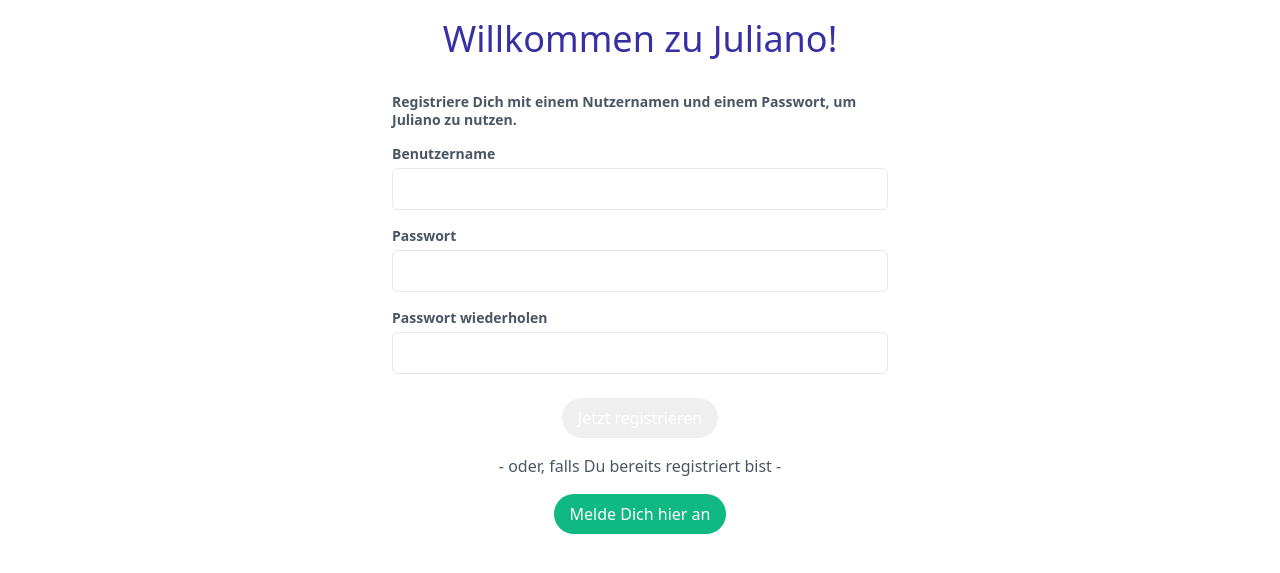
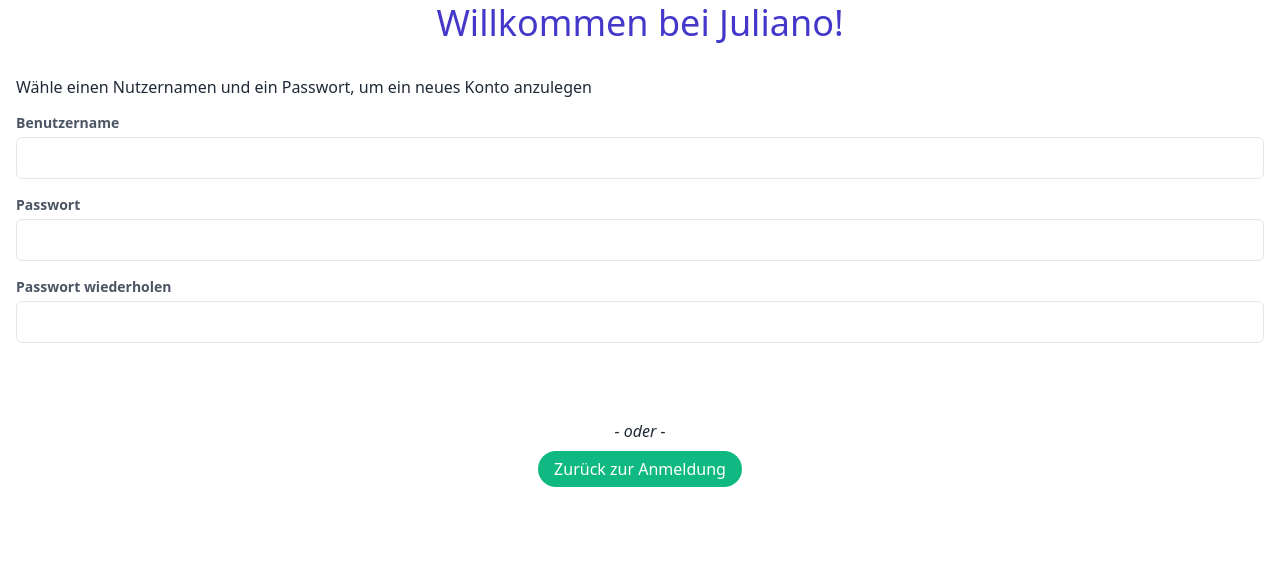
Before and after one commit to weinbusch/spaced-repitition, a Flask app: page /register in a window 1280 px wide. Shown: the top 573 px of the page. Run offline with Flask 2, Linux system fonts and the light colour scheme; some libraries are stand-ins or nearby versions.

Commit message:
improve layout of auth templates

```diff
--- a/juliano/templates/_forms.html
+++ b/juliano/templates/_forms.html
@@ -1,5 +1,5 @@
 
-{% macro render_field(field, show_labels=show_labels) %}
+{% macro render_field(field, show_labels=True) %}
 <div class="mt-4">
   {% if show_labels %}
   <div class="text-sm font-semibold mb-1 text-gray-600">{{ field.label }}</div>
@@ -20,7 +20,7 @@
 {% endmacro %}
 
 
-{% macro render_form_fields(form, show_labels=show_labels) %}
+{% macro render_form_fields(form, show_labels=True) %}
 <div>
   {% for field in form %}
   {{ render_field(field, show_labels=show_labels) }}
--- /dev/null
+++ b/juliano/templates/auth.html
@@ -0,0 +1,8 @@
+{% extends "base.html" %}
+
+{% block body %}
+<main class="max-w-md mx-auto px-4 pt-8">
+{% block main %}
+{% endblock %}
+</main>
+{% endblock %}
--- a/juliano/templates/login.html
+++ b/juliano/templates/login.html
@@ -1,21 +1,39 @@
-{% extends "layout.html" %}
-{% from "_forms.html" import render_form %}
+{% extends "auth.html" %}
+{% from "_forms.html" import render_form_fields %}
 
 {% block main %}
-<div class="flex justify-center">
-  <div class="max-w-lg mt-4 px-2">
-    <h1 class="text-indigo-800 text-4xl text-center leading-tight">Willkommen zu Juliano!</h1>
-    <div class="mt-8 text-sm font-semibold text-gray-600 leading-tight">
-      Bitte gib Deine Zugangsdaten ein, um Dich anzumelden:
-    </div>
-    {{ render_form(form, submit_text="Anmelden") }}
-    <div class="mt-4 text-gray-600 text-center">- oder -</div>
-    <div class="mt-4 flex justify-center">
-      <a class="inline-block px-4 p-2 bg-green-500 hover:bg-green-600 text-white rounded-full cursor-pointer"
-         href="{{ url_for('register') }}">
-        Registriere Dich als neuer Nutzer
+
+<form action="" method="POST">
+  <div class="flex flex-col">
+    <input type="hidden" name="csrf_token" value="{{ csrf_token() }}">
+    <h1 class="text-indigo-700 text-4xl text-center leading-tight">
+      Willkommen bei Juliano!
+    </h1>
+    <p class="mt-8 leading-tight">
+      {% block instructions %}Bitte gib Deine Zugangsdaten ein, um Dich anzumelden:{% endblock %}
+    </p>
+    {{ render_form_fields(form) }}
+    {% for message in get_flashed_messages(category_filter=["login_error"]) %}
+    <p class="mt-4 text-red-700 leading-tight">
+      {{ message }}
+    </p>
+    {% endfor %}
+    <div class="mt-8 flex flex-col sm:flex-row justify-center items-center">
+      <button type="submit"
+              class="px-4 py-2 bg-indigo-700 hover:bg-indigo-800 text-white rounded-full cursor-pointer
+                     leading-tight">
+        {% block submit_action %}Anmelden{% endblock %}
+      </button>
+      <span class="m-2 whitespace-nowrap italic">
+        - oder -
+      </span>
+      <a class="px-4 p-2 bg-green-500 hover:bg-green-600 text-white rounded-full cursor-pointer
+                text-center leading-tight"
+         href="{% block alternative_url %}{{ url_for('register') }}{% endblock %}">
+        {% block alternative_action %}Neues Konto anlegen{% endblock %}
       </a>
     </div>
   </div>
-</div>
+</form>
+
 {% endblock %}
--- a/juliano/templates/register.html
+++ b/juliano/templates/register.html
@@ -1,21 +1,18 @@
-{% extends "layout.html" %}
+{% extends "login.html" %}
 {% from "_forms.html" import render_form %}
 
-{% block main %}
-<div class="flex justify-center">
-  <div class="max-w-lg mt-4 px-2">
-    <h1 class="text-indigo-800 text-4xl text-center leading-tight">Willkommen zu Juliano!</h1>
-    <div class="mt-8 text-sm font-semibold text-gray-600 leading-tight">
-      Registriere Dich mit einem Nutzernamen und einem Passwort, um Juliano zu nutzen.
-    </div>
-    {{ render_form(form, submit_text="Jetzt registrieren") }}
-    <div class="mt-4 text-gray-600 text-center">- oder, falls Du bereits registriert bist -</div>
-    <div class="mt-4 flex justify-center">
-      <a class="inline-block px-4 p-2 bg-green-500 hover:bg-green-600 text-white rounded-full cursor-pointer"
-         href="{{ url_for('login') }}">
-        Melde Dich hier an
-      </a>
-    </div>
-  </div>
-</div>
+{% block instructions %}
+Wähle einen Nutzernamen und ein Passwort, um ein neues Konto anzulegen
 {% endblock %}
+
+{% block submit_action %}
+Speichern
+{% endblock %}
+
+{% block alternative_url %}
+{{ url_for('login') }}
+{% endblock %}
+
+{% block alternative_action %}
+Zurück zur Anmeldung
+{% endblock %}
```
